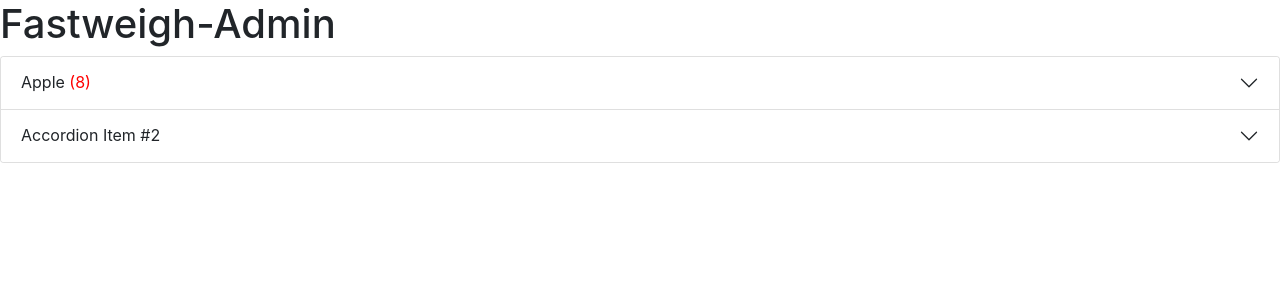
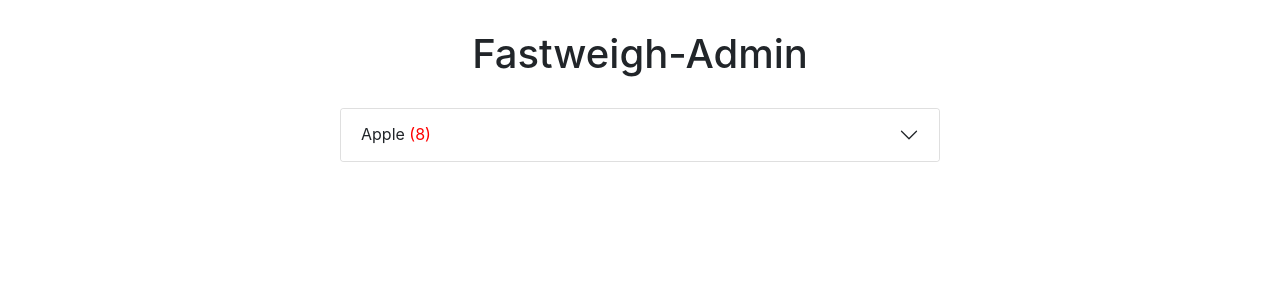
Before and after one commit to ndnghiadn/FastWeigh, a React (Create React App) app: page / in a window 1280 px wide. Shown: the top 300 px of the page. Built offline with nearby package versions, Linux system fonts and the light colour scheme.

Commit message:
update UI

```diff
--- a/src/App.js
+++ b/src/App.js
@@ -1,6 +1,11 @@
 import { Accordion, Button } from 'react-bootstrap'
 
 const styles = {
+  container: {
+    display: 'flex',
+    flexDirection: 'column',
+    alignItems: 'center'
+  },
   quantityText: {
     color: 'red'
   },
@@ -8,14 +13,25 @@ const styles = {
     display: 'flex',
     justifyContent: 'space-evenly',
     alignItems: 'center'
+  },
+  badge: {
+    margin: '30px 0'
+  },
+  accordion: {
+    width: 'min(600px, 100%)'
+  },
+  price: {
+    float: 'right',
+    color: 'red',
+    textDecoration: 'underline'
   }
 }
 
 function App() {
   return (
-    <div className="App">
-      <h1>Fastweigh-Admin</h1>
-      <Accordion alwaysOpen>
+    <div style={styles.container}>
+      <h1 style={styles.badge}>Fastweigh-Admin</h1>
+      <Accordion alwaysOpen style={styles.accordion}>
         <Accordion.Item eventKey="0">
           <Accordion.Header>Apple&nbsp;<span style={styles.quantityText}>(8)</span></Accordion.Header>
           <Accordion.Body>
@@ -24,19 +40,7 @@ function App() {
               <Button variant="primary">Edit</Button>
               <Button variant="danger">Delete</Button>
             </div>
-            <span>Price: 18.200/kg</span>
-          </Accordion.Body>
-        </Accordion.Item>
-        <Accordion.Item eventKey="1">
-          <Accordion.Header>Accordion Item #2</Accordion.Header>
-          <Accordion.Body>
-            Lorem ipsum dolor sit amet, consectetur adipiscing elit, sed do eiusmod
-            tempor incididunt ut labore et dolore magna aliqua. Ut enim ad minim
-            veniam, quis nostrud exercitation ullamco laboris nisi ut aliquip ex ea
-            commodo consequat. Duis aute irure dolor in reprehenderit in voluptate
-            velit esse cillum dolore eu fugiat nulla pariatur. Excepteur sint occaecat
-            cupidatat non proident, sunt in culpa qui officia deserunt mollit anim id
-            est laborum.
+            <span style={styles.price}>Gia tien: 18.200/kg</span>
           </Accordion.Body>
         </Accordion.Item>
       </Accordion>
```
